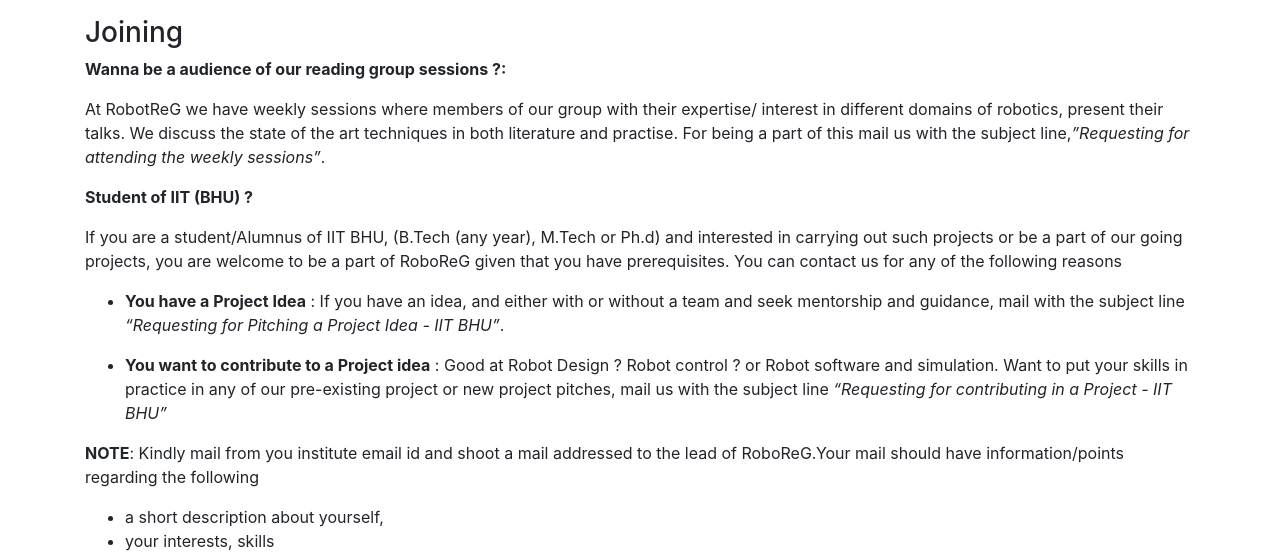
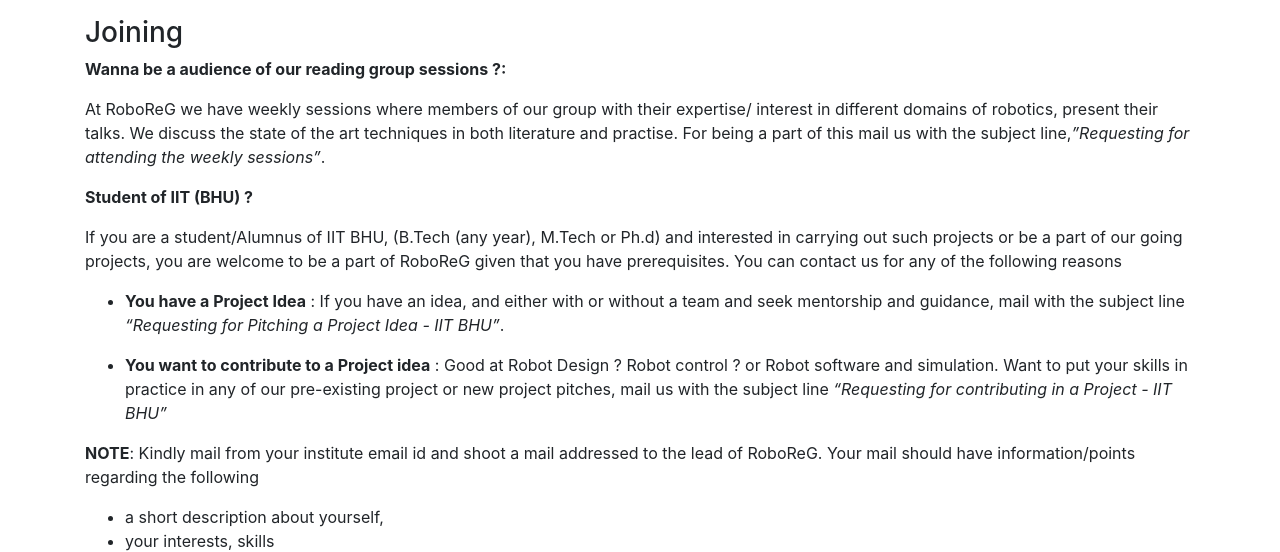
Before and after one commit to Robotics-Club-IIT-BHU/RoboReG, a Jekyll site: the page built from join.md, in a window 1280 px wide. Shown: the part 251-803 px from the top of the page. Built offline with Jekyll 4.4.1, drawn with Linux system fonts in a browser that asks for light colours.

Commit message:
fixed typo

```diff
--- a/join.md
+++ b/join.md
@@ -9,7 +9,7 @@
 
 **Wanna be a audience of our reading group sessions ?:**
 
-At RobotReG we have weekly sessions where members  of our group with their expertise/ interest in different domains of robotics, present their talks. We discuss the state of the art techniques in both literature and practise. For being a part of this mail us with the subject line,*”Requesting for attending the weekly sessions”*.
+At RoboReG we have weekly sessions where members  of our group with their expertise/ interest in different domains of robotics, present their talks. We discuss the state of the art techniques in both literature and practise. For being a part of this mail us with the subject line,*”Requesting for attending the weekly sessions”*.
 
 **Student of IIT (BHU) ?**
 
@@ -19,7 +19,7 @@
 
 - **You want to contribute to a Project idea** :  Good at Robot Design ? Robot control ? or Robot software and simulation. Want to put your skills in practice  in any of our pre-existing project or new project pitches, mail us with the subject line *“Requesting for contributing in a Project - IIT BHU”*
 
-**NOTE**: Kindly mail from you institute email id and shoot a mail addressed to the lead of RoboReG.Your mail should have information/points regarding the following
+**NOTE**: Kindly mail from your institute email id and shoot a mail addressed to the lead of RoboReG. Your mail should have information/points regarding the following
 - a short description about yourself,
 - your interests, skills
 - A short write up of your project idea (if you want to pitch)
```
